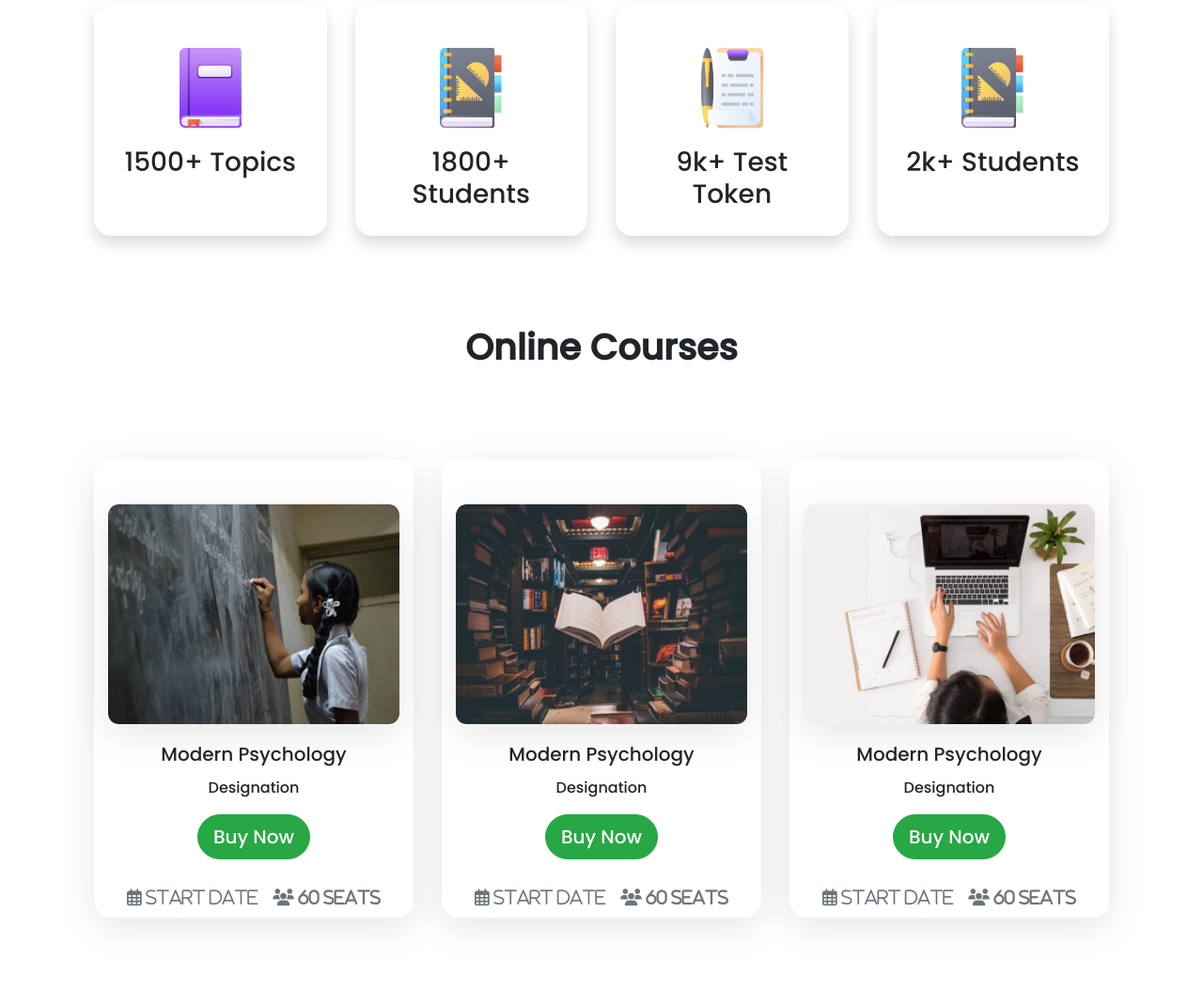
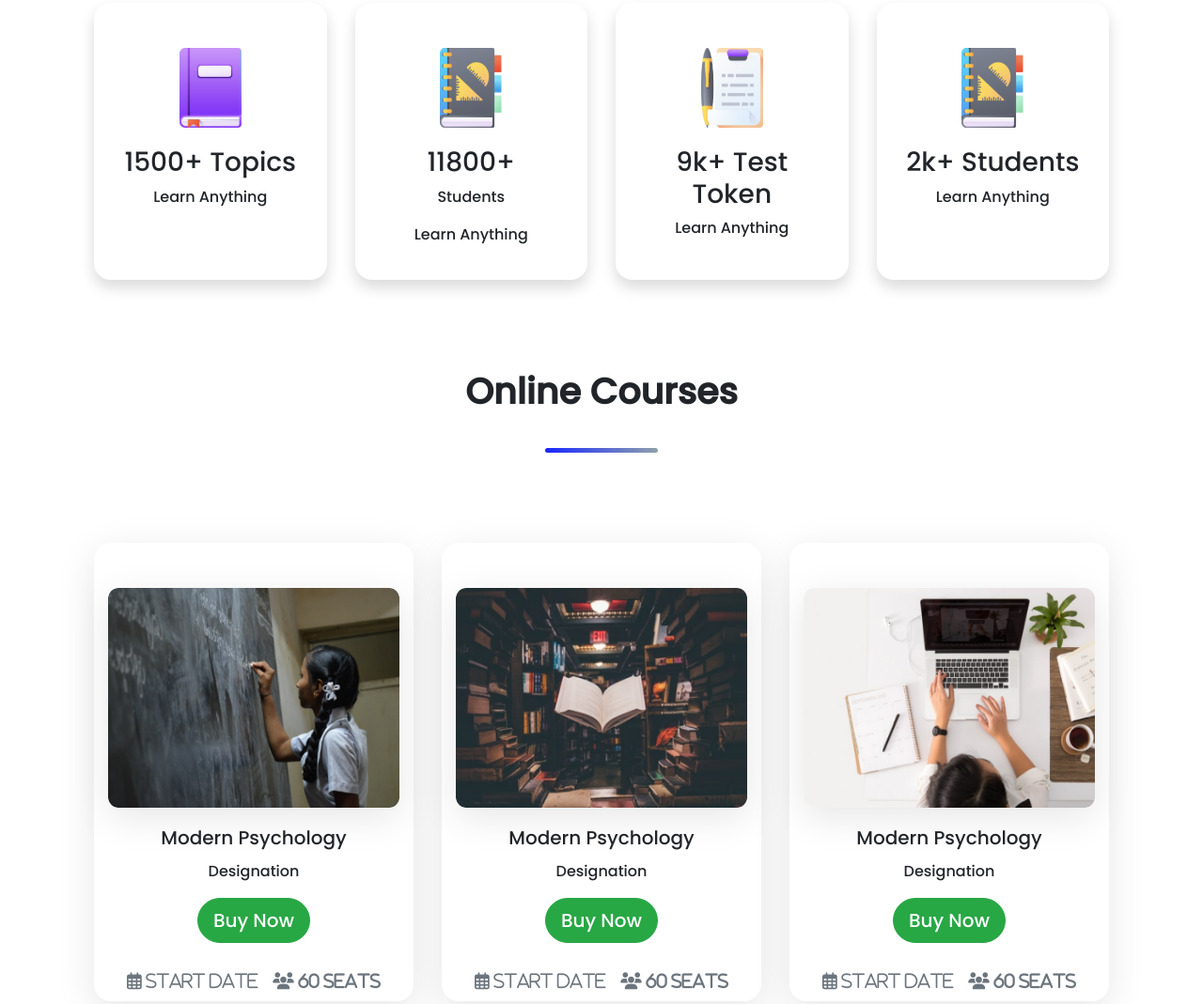
Before and after one commit to Rafsun4/e-school, a plain HTML site: page index.html in a window 1280 px wide. Shown: the part 725-1794 px from the top of the page at 94% size. Drawn offline with nearby package versions, Linux system fonts and the light colour scheme.

Commit message:
added line, text bg

```diff
--- a/index.html
+++ b/index.html
@@ -71,24 +71,29 @@
                 <img class="rounded mx-auto d-block mt-5" src="images/icon/book.png" alt="Card image cap">
                 <div class="card-body">
                     <h3>1500+ Topics</h3>
+                    <p>Learn Anything</p>
                 </div>
             </div>
             <div class="card shadow">
                 <img class="rounded mx-auto d-block mt-5" src="images/icon/Students.png" alt="Card image cap">
                 <div class="card-body">
-                    <h3>1800+ Students</h3>
+                    <h3>11800+ </h3>
+                    <p>Students</p>
+                    <p>Learn Anything</p>
                 </div>
             </div>
             <div class="card shadow">
                 <img class="rounded mx-auto d-block mt-5" src="images/icon/Test.png" alt="Card image cap">
                 <div class="card-body">
                     <h3>9k+ Test Token</h3>
+                    <p>Learn Anything</p>
                 </div>
             </div>
             <div class="card shadow">
                 <img class="rounded mx-auto d-block mt-5" src="images/icon/Students.png" alt="Card image cap">
                 <div class="card-body">
                     <h3>2k+ Students</h3>
+                    <p>Learn Anything</p>
                 </div>
             </div>
         </div>
@@ -96,6 +101,7 @@
     <!-- ----------------------------------Courses----------------------- -->
     <section class="container online-courses mt-5 pt-5" id="courses">
         <h2>Online Courses</h2>
+        <span class="color-bar mb-5"></span>
         <div class="row card-deck pt-5 mt-5 mx-auto" id="card-deck2">
             <div class="card col-md-4">
                 <img class="mx-auto d-block mt-5" src="images/photos/Morder pyschology1.png" alt="Card image cap">
@@ -151,6 +157,7 @@
     <section>
         <div class="testimonial mt-5 pt-5">
             <h2>Testimonial</h2>
+            <span class="color-bar mb-5"></span>
             <div class="d-flex justify-content-center align-items-center pt-5 mt-5 pb-5 mb-5">
                 <img src="images/photos/Man.png" class="rounded float-left" width="120px" height="120px" alt="">
                 <p>Lorem ipsum dolor sit amet consectetur adipisicing elit. Sunt voluptatibus maxime vel quod blanditiis incidunt eius sapiente molestias obcaecati accusantium.</p>
@@ -160,13 +167,15 @@
 
     <!-- ------------------------------Blogs-------------------------- -->
     <section id="blog">
+        <h2>Blogs</h2>
+        <span class="color-bar mb-5"></span>
         <div id="carouselExampleIndicators" class="carousel slide" data-ride="carousel">
             <ol class="carousel-indicators">
                 <li data-target="#carouselExampleIndicators" data-slide-to="0" class="active"></li>
                 <li data-target="#carouselExampleIndicators" data-slide-to="1"></li>
                 <li data-target="#carouselExampleIndicators" data-slide-to="2"></li>
             </ol>
-            <div class="carousel-inner bg2 blog d-flex align-items-center">
+            <div class="carousel-inner bg2 mt-5 blog d-flex align-items-center">
                 <div class="carousel-item active">
                     <div class="card-body pb-5 align-items-center text-center">
                         <img class="mx-auto d-block mt-5" src="images/photos/Morder psyc2.png" width="220px" height="220"alt="Card image cap">
--- a/style.css
+++ b/style.css
@@ -10,9 +10,16 @@ h1 {
     font-style: normal;
     font-weight: bold;
     font-size: 48px;
-
 }
 
+span.color-bar {
+    display: block;
+    margin: 0 auto;
+    width: 120px;
+    height: 5px;
+    border-radius: 5px;
+    background-image: linear-gradient(to left, #5a7483ad, #1928ff);
+}
 #card-deck1 img{
     width: 66px;
     height: 85px;
@@ -57,20 +64,15 @@ h1 {
     text-align: center;
 }
 
-.testimonial h2 {
+h2 {
     text-align: center;
     font-family: 'Poppins';
     font-style: normal;
     font-weight: bold;
     font-size: 38px;
+    padding-bottom: 30px;
 }
-.online-courses h2{
-    text-align: center;
-    font-family: 'Poppins';
-    font-style: normal;
-    font-weight: bold;
-    font-size: 38px;
-}
+
 
 .testimonial {
     margin: auto;
@@ -83,7 +85,7 @@ h1 {
 }
 
 .bg2 {
-    background-color: #b1dad7;
+    background-color: #0e37bba8;
 
 }
 
```
